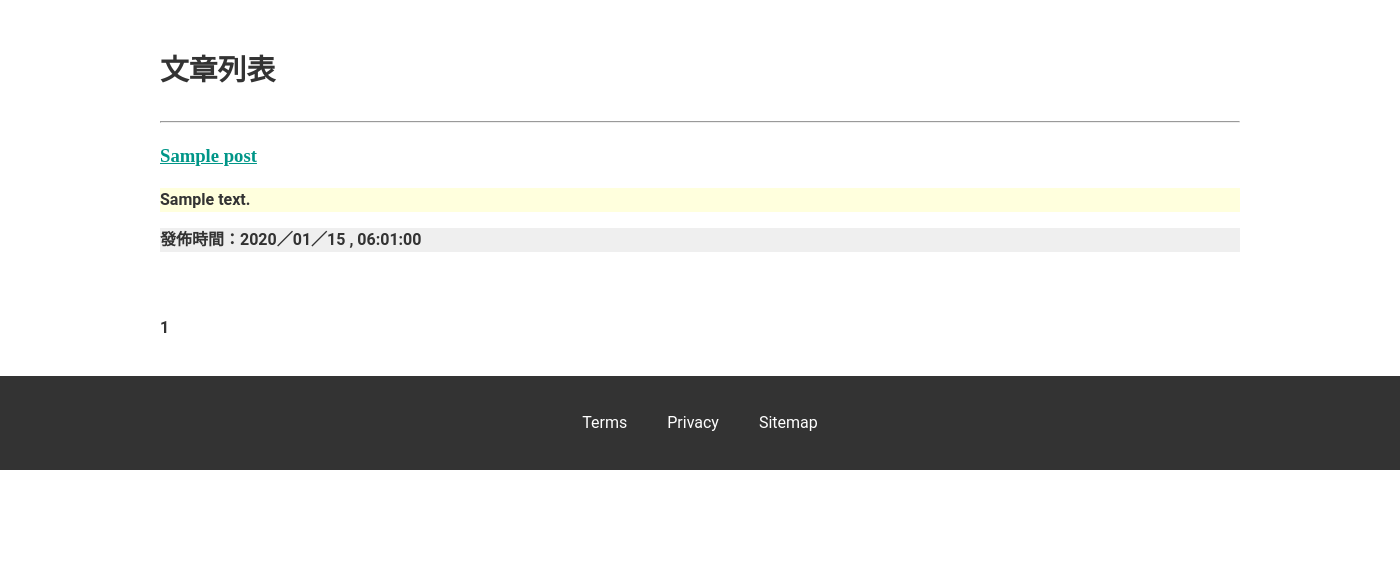
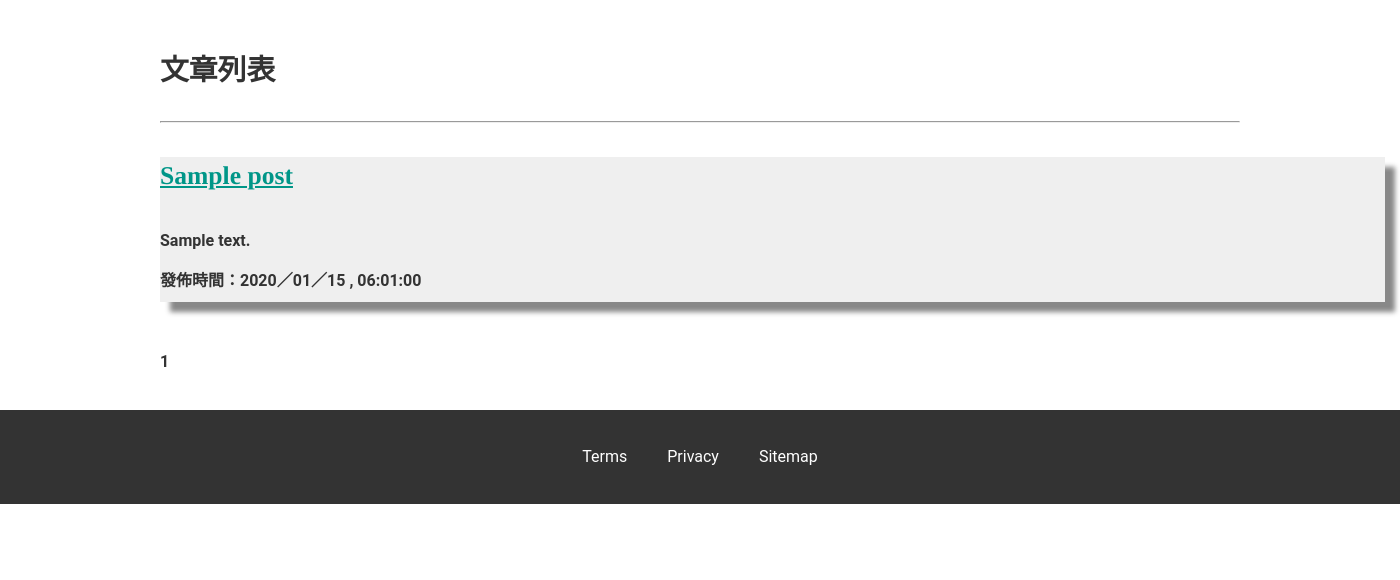
Before and after one commit to AijuiL/pblog, a Django app: page / in a window 1400 px wide. Shown: the part 159-739 px from the top of the page. Run offline with Django 3.2, Linux system fonts and the light colour scheme; tables that the repository leaves empty hold one stand-in row (values such as "Sample post"); some libraries are stand-ins or nearby versions.

Commit message:
add shadow view

```diff
--- a/static/css/header_logo.css
+++ b/static/css/header_logo.css
@@ -193,6 +193,15 @@ a:active {
 }
 
 
+.body-content {
+    width: 150%;
+    height: 150px;
+    background-color: #efefef;
+    box-shadow: 10px 10px 5px #888888;
+
+}
+
+
 /* footer */
 
 .footer {
@@ -222,3 +231,11 @@ a:active {
 		width: 90%;
 	}
 }
+
+.body-content {
+    width: 1225px;
+    height: 145px;
+    background-color: #efefef;
+    box-shadow: 10px 10px 5px #888888;
+
+}
--- a/templates/archive.html
+++ b/templates/archive.html
@@ -29,7 +29,7 @@
                         <ul class="events" style="display:none;">
                         {% for event in events %}
                             <li class="event">
-                            <a class="title" href='/post/{{event.id}}'>{{event.title}}</a>
+                                <a class="title" href='/post/{{event.id}}'>{{event.title}}</a>
                                 <div class="date">{{event.pub_date|date:"Y／m／d"}}</div>
                             <div class="place">{{event.place}}</div>
                             </li>
--- a/templates/base.html
+++ b/templates/base.html
@@ -16,8 +16,8 @@
 	<div>
 		<main class="main" role="main">
 	        <div class="wrapper">
-		        <article class="content-article">
-					<h1> {% block headmessage %} {% endblock %}</h1>
+		        <article>
+					<h3> {% block headmessage %} {% endblock %}</h3>
 					<p><strong> {% block content %} {% endblock %}</strong></p>
 		        </article>
 			</div>
--- a/templates/index.html
+++ b/templates/index.html
@@ -6,29 +6,16 @@
 <hr>
 {% endblock %}
 {% block content %}
-            {% load paginate_tags %}
-            {% paginate posts 3 %}
+    {% load paginate_tags %}
+    {% paginate posts 3 %}
     {% for post in posts %}
-        <div class="panel panel-default">
-            <div class="panel-heading">
-                <p style='font-family:微軟正黑體;font-size:14pt;font-weight:bold;'>
-                    <a href='/post/{{post.pk}}'>{{ post.title }}</a>
-                </p>
-            </div>
-            <div class="panel-body" style="background-color:#ffffdd">
-                <p>
-                    {{ post.body | truncatechars:40 }}
-                </p>
-            </div>
-            <div class="panel-footer" style="background-color:#efefef">
-                <p>
-                    發佈時間：{{ post.pub_date | date:"Y／m／d ,  h:m:s"}}
-                </p>
-            </div>
-            <br>
-            <br>
+        <div class="body-content">
+            <h4><a href='/post/{{post.pk}}'>{{ post.title }}</a></h4>
+                <p><strong>{{ post.body | truncatechars:40 }}</strong></p>
+                <p>發佈時間：{{ post.pub_date | date:"Y／m／d ,  h:m:s"}}</p>
         </div>
-
+<br>
+<br>
     {% endfor %}
-            {% include 'pagination.html' %}
+{% include 'pagination.html' %}
 {% endblock %}
```
